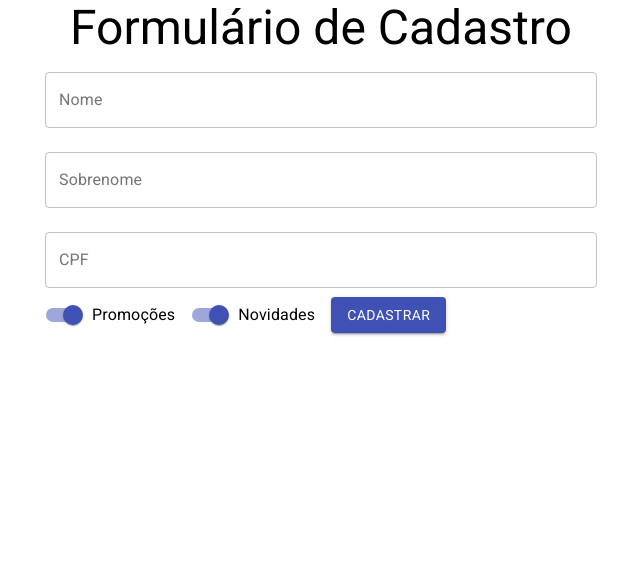
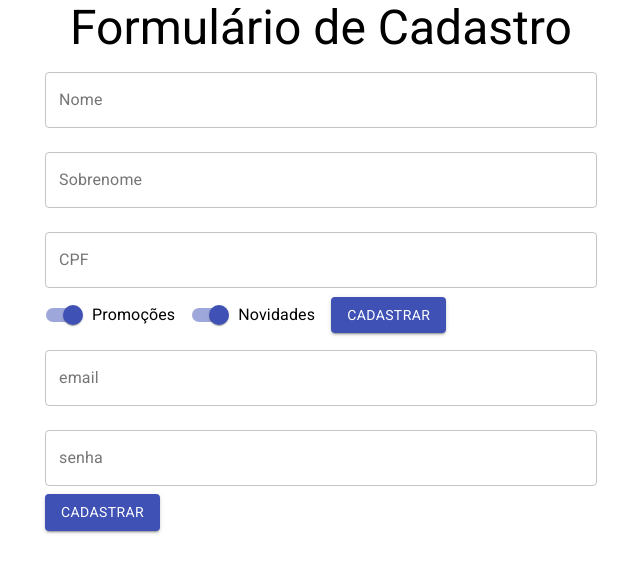
Before and after one commit to ericogrehs/reactjs-estudos-app, a React (Create React App) app: page / in a window 1280 px wide. Shown: the top 572 px of the page, without its empty margins (319-959 px from the left). Built offline with nearby package versions, Linux system fonts and the light colour scheme.

Commit message:
feat: refactor personaldataform and adds userform

```diff
--- /dev/null
+++ b/src/components/RegisterForm/PersonalDataForm.js
@@ -0,0 +1,88 @@
+import React, { useState } from "react";
+
+import Button from "@material-ui/core/Button";
+import TextField from "@material-ui/core/TextField";
+import Switch from "@material-ui/core/Switch";
+import FormControlLabel from "@material-ui/core/FormControlLabel";
+
+function PersonalDataForm({ onSendForm }) {
+  const [name, setName] = useState("");
+  const [lastname, setLastname] = useState("");
+  const [cpf, setCpf] = useState("");
+  const [promotions, setPromotions] = useState(true);
+  const [newsletter, setNewsletter] = useState(true);
+  const [errors, setErrors] = useState({});
+
+  const onSubmit = (e) => {
+    e.preventDefault();
+    onSendForm({ name, lastname, cpf, promotions, newsletter });
+  };
+
+  return (
+    <form onSubmit={onSubmit}>
+      <TextField
+        onChange={({ target: { value } }) => setName(value)}
+        value={name}
+        fullWidth
+        variant="outlined"
+        margin="normal"
+        id="name"
+        label="Nome"
+      />
+      <TextField
+        onChange={({ target: { value } }) => setLastname(value)}
+        value={lastname}
+        fullWidth
+        variant="outlined"
+        margin="normal"
+        id="lastname"
+        label="Sobrenome"
+      />
+      <TextField
+        onChange={({ target: { value } }) => setCpf(value)}
+        onBlur={({ target: { value } }) => {
+          setErrors((errors) => ({
+            ...errors,
+            cpf: value.length !== 11 ? "CPF inválido" : "",
+          }));
+        }}
+        value={cpf}
+        error={Boolean(errors.cpf)}
+        helperText={errors.cpf}
+        fullWidth
+        variant="outlined"
+        margin="normal"
+        id="cpf"
+        label="CPF"
+      />
+      <FormControlLabel
+        label="Promoções"
+        control={
+          <Switch
+            onChange={({ target: { checked } }) => setPromotions(checked)}
+            name="promotions"
+            checked={promotions}
+            color="primary"
+          />
+        }
+      />
+      <FormControlLabel
+        label="Novidades"
+        control={
+          <Switch
+            onChange={({ target: { checked } }) => setNewsletter(checked)}
+            name="newsletter"
+            checked={newsletter}
+            color="primary"
+          />
+        }
+      />
+
+      <Button variant="contained" color="primary" type="submit">
+        Cadastrar
+      </Button>
+    </form>
+  );
+}
+
+export default PersonalDataForm;
--- /dev/null
+++ b/src/components/RegisterForm/UserForm.js
@@ -0,0 +1,30 @@
+import React from "react";
+import { TextField, Button } from "@material-ui/core";
+
+function UserForm() {
+  return (
+    <form>
+      <TextField
+        id="email"
+        label="email"
+        type="email"
+        fullWidth
+        variant="outlined"
+        margin="normal"
+      />
+      <TextField
+        id="senha"
+        label="senha"
+        type="password"
+        fullWidth
+        variant="outlined"
+        margin="normal"
+      />
+      <Button type="submit" variant="contained" color="primary">
+        Cadastrar
+      </Button>
+    </form>
+  );
+}
+
+export default UserForm;
--- a/src/components/RegisterForm/index.js
+++ b/src/components/RegisterForm/index.js
@@ -1,87 +1,14 @@
-import React, { useState } from "react";
+import React from "react";
 
-import Button from "@material-ui/core/Button";
-import TextField from "@material-ui/core/TextField";
-import Switch from "@material-ui/core/Switch";
-import FormControlLabel from "@material-ui/core/FormControlLabel";
+import PersonalDataForm from "./PersonalDataForm";
+import UserForm from "./UserForm";
 
 function RegisterForm({ onSendForm }) {
-  const [name, setName] = useState("");
-  const [lastname, setLastname] = useState("");
-  const [cpf, setCpf] = useState("");
-  const [promotions, setPromotions] = useState(true);
-  const [newsletter, setNewsletter] = useState(true);
-  const [errors, setErrors] = useState({});
-
-  const onSubmit = (e) => {
-    e.preventDefault();
-    onSendForm({ name, lastname, cpf, promotions, newsletter });
-  };
-
   return (
-    <form onSubmit={onSubmit}>
-      <TextField
-        onChange={({ target: { value } }) => setName(value)}
-        value={name}
-        fullWidth
-        variant="outlined"
-        margin="normal"
-        id="name"
-        label="Nome"
-      />
-      <TextField
-        onChange={({ target: { value } }) => setLastname(value)}
-        value={lastname}
-        fullWidth
-        variant="outlined"
-        margin="normal"
-        id="lastname"
-        label="Sobrenome"
-      />
-      <TextField
-        onChange={({ target: { value } }) => setCpf(value)}
-        onBlur={({ target: { value } }) => {
-          setErrors((errors) => ({
-            ...errors,
-            cpf: value.length !== 11 ? "CPF inválido" : "",
-          }));
-        }}
-        value={cpf}
-        error={Boolean(errors.cpf)}
-        helperText={errors.cpf}
-        fullWidth
-        variant="outlined"
-        margin="normal"
-        id="cpf"
-        label="CPF"
-      />
-      <FormControlLabel
-        label="Promoções"
-        control={
-          <Switch
-            onChange={({ target: { checked } }) => setPromotions(checked)}
-            name="promotions"
-            checked={promotions}
-            color="primary"
-          />
-        }
-      />
-      <FormControlLabel
-        label="Novidades"
-        control={
-          <Switch
-            onChange={({ target: { checked } }) => setNewsletter(checked)}
-            name="newsletter"
-            checked={newsletter}
-            color="primary"
-          />
-        }
-      />
-
-      <Button variant="contained" color="primary" type="submit">
-        Cadastrar
-      </Button>
-    </form>
+    <>
+      <PersonalDataForm onSendForm={onSendForm} />
+      <UserForm />
+    </>
   );
 }
 
```
